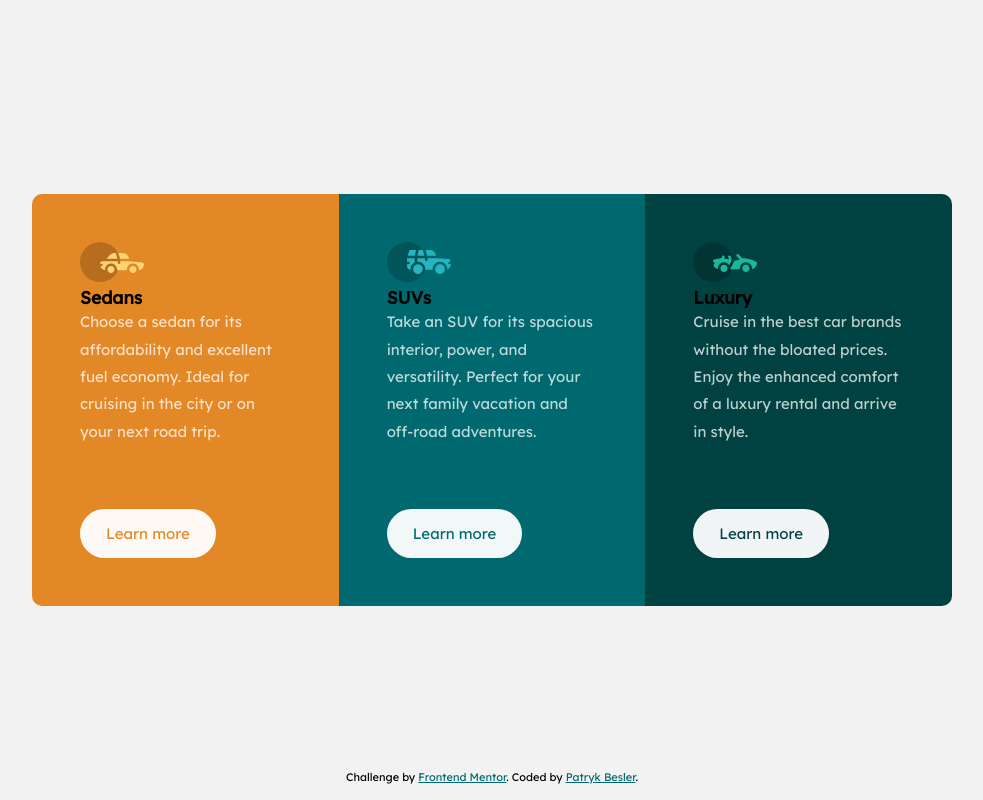
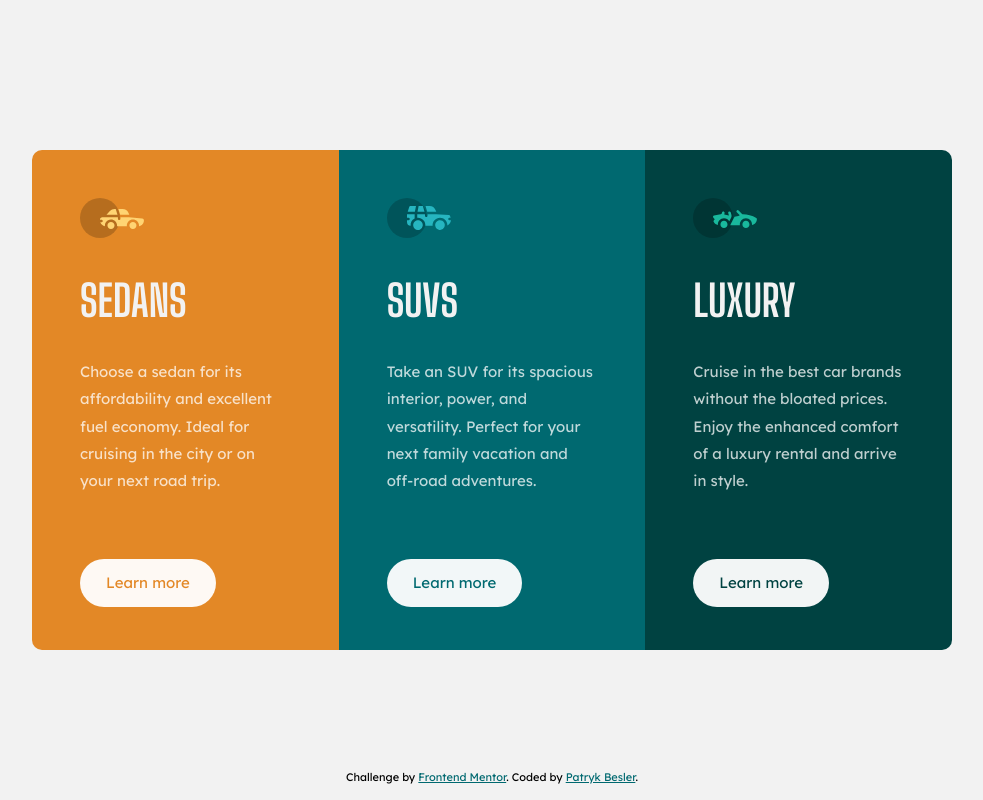
Before and after one commit to beslerpatryk/column-preview-card-component, a plain HTML site: page index.html in a window 1280 px wide. Shown: the whole page, without its empty margins (148-1131 px from the left). Drawn offline with Linux system fonts and the light colour scheme.

Commit message:
fix: accessibility issues

```diff
--- a/index.html
+++ b/index.html
@@ -14,21 +14,21 @@
 		<main class="card_container">
 			<section>
 				<img src="images/icon_sedans.svg" alt="" />
-				<h3>Sedans</h3>
+				<h1>Sedans</h1>
 				<p>Choose a sedan for its affordability and excellent fuel economy. Ideal for cruising in the city or on your next road trip.</p>
 				<a href="#">Learn more</a>
 			</section>
 
 			<section>
 				<img src="images/icon_suvs.svg" alt="" />
-				<h3>SUVs</h3>
+				<h1>SUVs</h1>
 				<p>Take an SUV for its spacious interior, power, and versatility. Perfect for your next family vacation and off-road adventures.</p>
 				<a href="#">Learn more</a>
 			</section>
 
 			<section>
 				<img src="images/icon_luxury.svg" alt="" />
-				<h3>Luxury</h3>
+				<h1>Luxury</h1>
 				<p>Cruise in the best car brands without the bloated prices. Enjoy the enhanced comfort of a luxury rental and arrive in style.</p>
 				<a href="#">Learn more</a>
 			</section>
```
